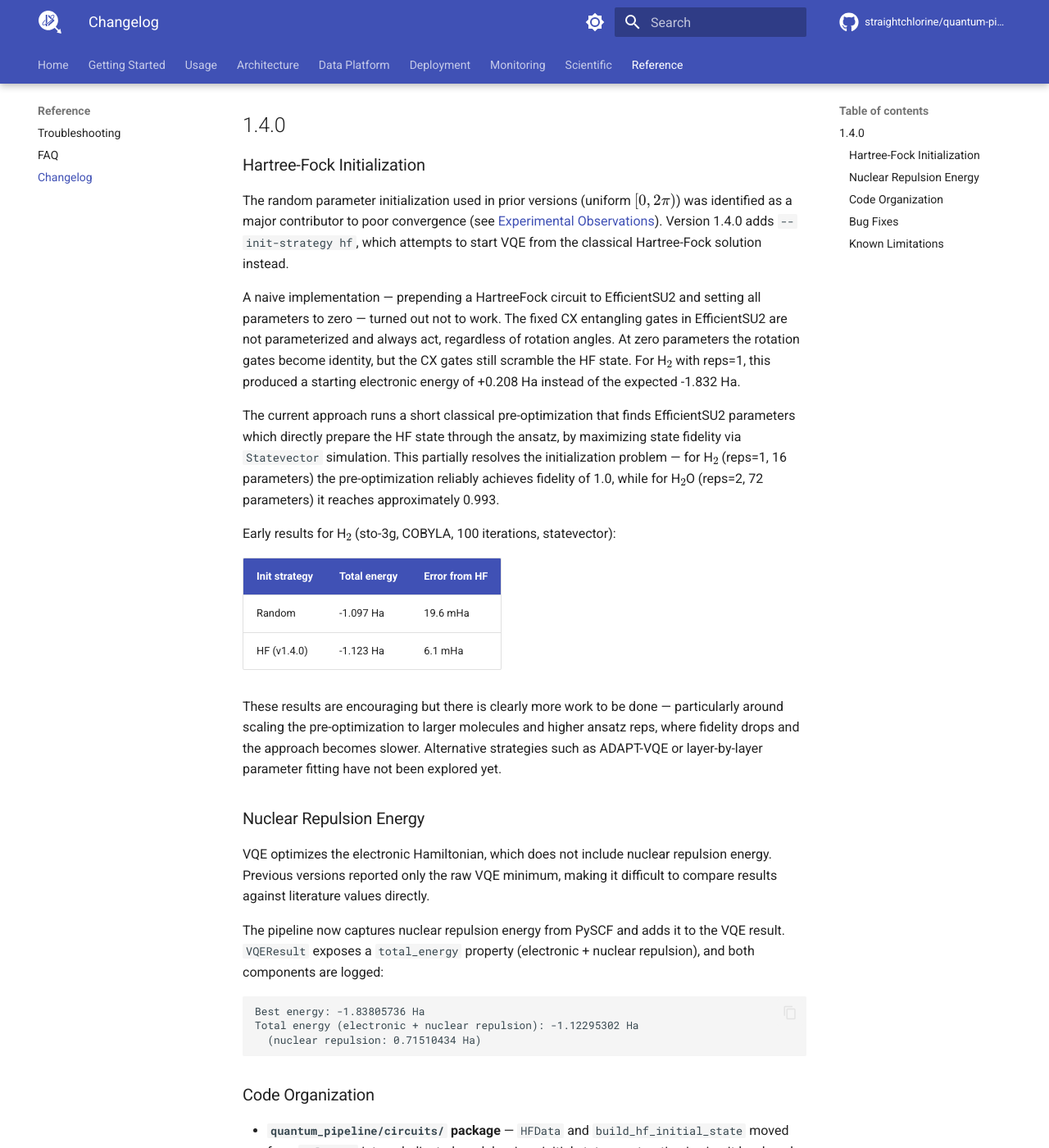
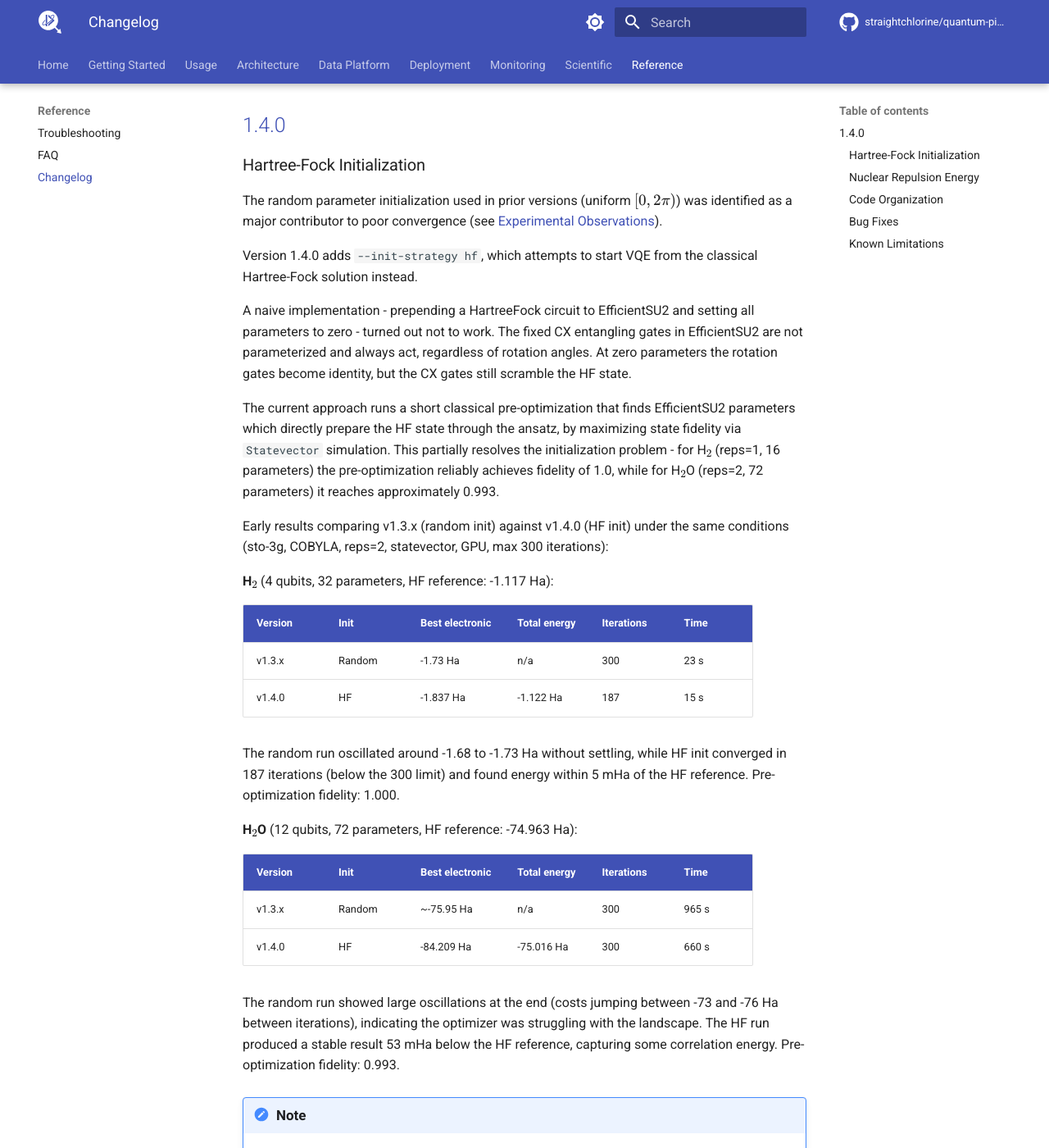
Before and after one commit to straightchlorine/quantum-pipeline, an MkDocs documentation site: the page built from docs/changelog.md, in a window 1280 px wide and 1400 px high, scrolled down 232 px. Shown: the whole window at 82% size. Built offline with MkDocs 1.6.1 and Material for MkDocs 9.7.7, drawn with Linux system fonts in a browser that asks for light colours; comment, search, counter and statistics services are not loaded; the version menu is left out; some of the changed text lies outside the part shown.

Commit message:
docs: updated the changelog according to new test runs

```diff
--- a/docs/changelog.md
+++ b/docs/changelog.md
@@ -10,39 +10,65 @@ For earlier versions, see the [GitHub releases](https://github.com/straightchlor
 
 ---
 
-## 1.4.0
+## [1.4.0](https://github.com/straightchlorine/quantum-pipeline/releases/tag/1.4.0)
 
 ### Hartree-Fock Initialization
 
 The random parameter initialization used in prior versions (uniform
 \([0, 2\pi)\)) was identified as a major contributor to poor convergence
 (see [Experimental Observations](scientific/vqe-algorithm.md#experimental-observations)).
+
 Version 1.4.0 adds `--init-strategy hf`, which attempts to start VQE
 from the classical Hartree-Fock solution instead.
 
-A naive implementation — prepending a HartreeFock circuit to EfficientSU2
-and setting all parameters to zero — turned out not to work. The fixed CX
+A naive implementation - prepending a HartreeFock circuit to EfficientSU2
+and setting all parameters to zero - turned out not to work. The fixed CX
 entangling gates in EfficientSU2 are not parameterized and always act,
 regardless of rotation angles. At zero parameters the rotation gates become
-identity, but the CX gates still scramble the HF state. For H\(_2\) with
-reps=1, this produced a starting electronic energy of +0.208 Ha instead of
-the expected -1.832 Ha.
+identity, but the CX gates still scramble the HF state.
 
 The current approach runs a short classical pre-optimization that finds
 EfficientSU2 parameters which directly prepare the HF state through the
 ansatz, by maximizing state fidelity via `Statevector` simulation. This
-partially resolves the initialization problem — for H\(_2\) (reps=1,
+partially resolves the initialization problem - for H\(_2\) (reps=1,
 16 parameters) the pre-optimization reliably achieves fidelity of 1.0,
 while for H\(_2\)O (reps=2, 72 parameters) it reaches approximately 0.993.
 
-Early results for H\(_2\) (sto-3g, COBYLA, 100 iterations, statevector):
+Early results comparing v1.3.x (random init) against v1.4.0 (HF init)
+under the same conditions (sto-3g, COBYLA, reps=2, statevector, GPU,
+max 300 iterations):
 
-| Init strategy | Total energy | Error from HF |
-|---------------|-------------|----------------|
-| Random | -1.097 Ha | 19.6 mHa |
-| HF (v1.4.0) | -1.123 Ha | 6.1 mHa |
+**H\(_2\)** (4 qubits, 32 parameters, HF reference: -1.117 Ha):
 
-These results are encouraging but there is clearly more work to be done —
+| Version | Init | Best electronic | Total energy | Iterations | Time |
+|---------|------|----------------|-------------|------------|------|
+| v1.3.x | Random | -1.73 Ha | n/a | 300 | 23 s |
+| v1.4.0 | HF | -1.837 Ha | -1.122 Ha | 187 | 15 s |
+
+The random run oscillated around -1.68 to -1.73 Ha without settling, while
+HF init converged in 187 iterations (below the 300 limit) and found energy
+within 5 mHa of the HF reference. Pre-optimization fidelity: 1.000.
+
+**H\(_2\)O** (12 qubits, 72 parameters, HF reference: -74.963 Ha):
+
+| Version | Init | Best electronic | Total energy | Iterations | Time |
+|---------|------|----------------|-------------|------------|------|
+| v1.3.x | Random | ~-75.95 Ha | n/a | 300 | 965 s |
+| v1.4.0 | HF | -84.209 Ha | -75.016 Ha | 300 | 660 s |
+
+The random run showed large oscillations at the end (costs jumping between
+-73 and -76 Ha between iterations), indicating the optimizer was struggling
+with the landscape. The HF run produced a stable result 53 mHa below the
+HF reference, capturing some correlation energy. Pre-optimization fidelity:
+0.993.
+
+!!! note
+    v1.3.x did not account for nuclear repulsion energy, so total energy is
+    not available for those runs. The electronic energies are not directly
+    comparable between versions - the v1.4.0 total energy column is what
+    should be compared against literature values.
+
+These results are encouraging but there is a lot more work to be done -
 particularly around scaling the pre-optimization to larger molecules and
 higher ansatz reps, where fidelity drops and the approach becomes slower.
 Alternative strategies such as ADAPT-VQE or layer-by-layer parameter
@@ -66,26 +92,26 @@ Total energy (electronic + nuclear repulsion): -1.12295302 Ha
 
 ### Code Organization
 
-- **`quantum_pipeline/circuits/` package** — `HFData` and
+- **`quantum_pipeline/circuits/` package** - `HFData` and
   `build_hf_initial_state` moved from `solvers/` into a dedicated module,
   since initial state construction is circuit-level work rather than solver
   logic.
-- **Mapper wrapper** — `Mapper.get_qiskit_mapper()` provides access to
+- **Mapper wrapper** - `Mapper.get_qiskit_mapper()` provides access to
   the underlying qiskit-nature mapper, so that circuit construction does
   not depend on direct qiskit imports.
 
 ### Bug Fixes
 
-- **Timer context manager** — accessing `Timer.elapsed` inside a `with`
+- **Timer context manager** - accessing `Timer.elapsed` inside a `with`
   block before `__exit__` ran caused `ValueError` when
   `MaxFunctionEvalsReachedError` was raised. The exception is now handled
   after the timer block exits.
-- **Convergence vs max-iterations** — the `--convergence` flag no longer
+- **Convergence vs max-iterations** - the `--convergence` flag no longer
   conflicts with the default `max_iterations=100`. When convergence mode
   is enabled, `max_iterations` is cleared unless explicitly set.
-- **Simulation method validation** — GPU-only methods now produce a clear
+- **Simulation method validation** - GPU-only methods now produce a clear
   error when `--gpu` is not enabled.
-- **Ansatz reps parsing** — `--ansatz-reps` is correctly parsed as an
+- **Ansatz reps parsing** - `--ansatz-reps` is correctly parsed as an
   integer.
 
 ### Known Limitations
@@ -93,12 +119,12 @@ Total energy (electronic + nuclear repulsion): -1.12295302 Ha
 The items below are either known to be incomplete or are being actively
 worked on:
 
-- **HF pre-optimization scaling** — for molecules with many qubits and
+- **HF pre-optimization scaling** - for molecules with many qubits and
   high ansatz reps, the fidelity pre-optimization may not converge to a
   satisfactory starting state. This is a known weakness of the current
   approach.
-- **EfficientSU2 ansatz** — the hardware-efficient ansatz still does not
+- **EfficientSU2 ansatz** - the hardware-efficient ansatz still does not
   preserve particle number or spin symmetry. The anomalies documented in
   the thesis (e.g. HeH\(^+\) sub-FCI energy) remain possible.
-- **Kubernetes deployment** — Terraform configurations in `terraform/`
+- **Kubernetes deployment** - Terraform configurations in `terraform/`
   are in early stages and not yet functional.
```
